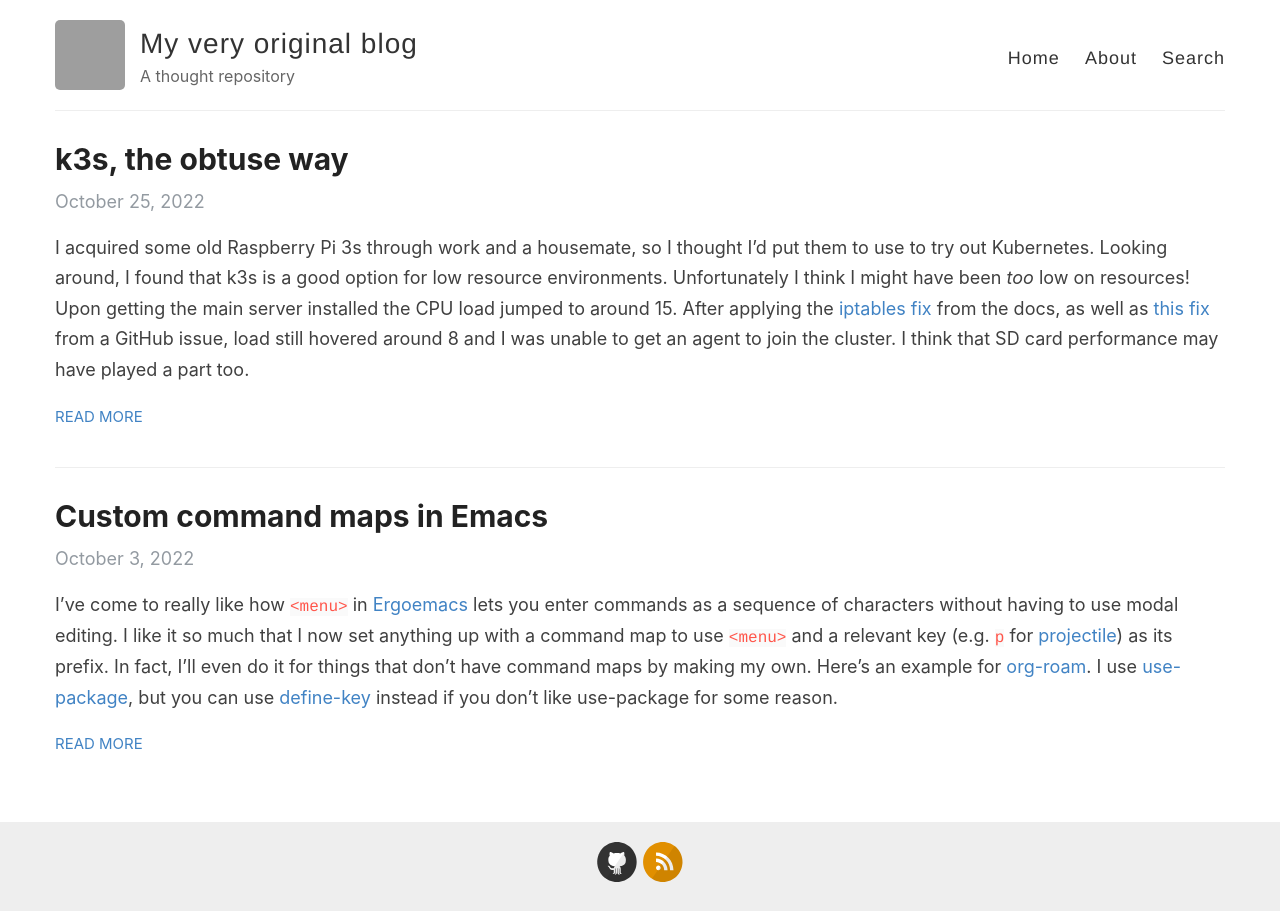
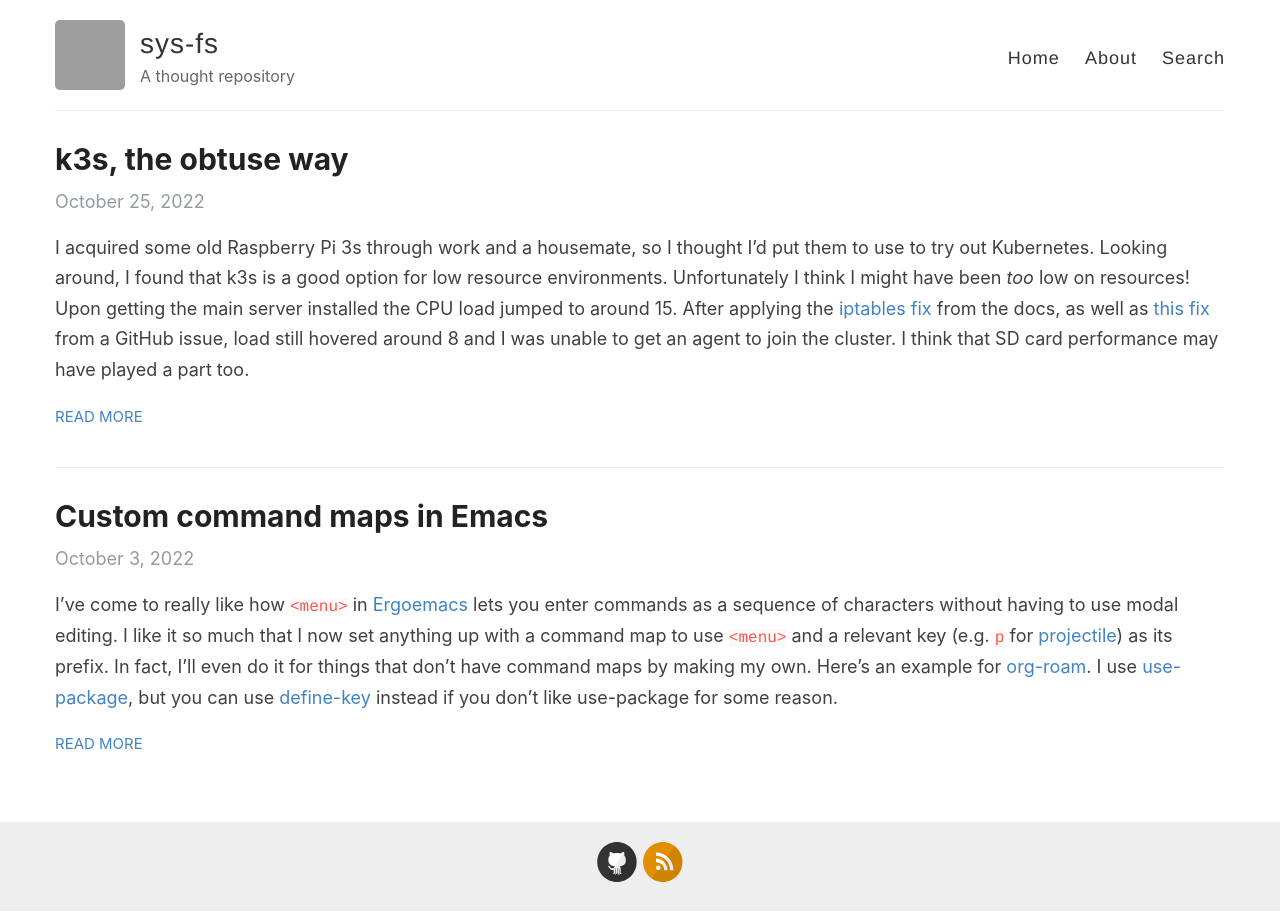
Before and after one commit to sys-fs/sys-fs.github.io, a Jekyll site: the page built from index.html, in a window 1280 px wide. Built offline with Jekyll 4.4.1, drawn with Linux system fonts in a browser that asks for light colours; the list of posts is cut into pages by our own code; grey boxes are pictures that could not be loaded.

Commit message:
Change blog title

```diff
--- a/_config.yml
+++ b/_config.yml
@@ -3,7 +3,7 @@
 #
 
 # Name of your site (displayed in the header)
-name: My very original blog
+name: sys-fs
 
 # Name of the author
 author: Thomas Mannay
```
